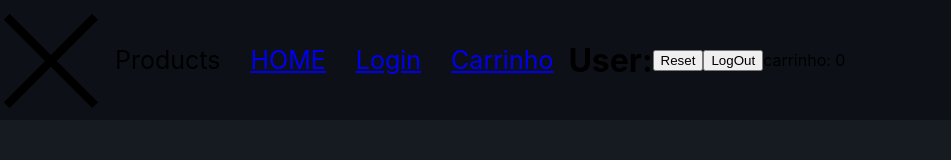
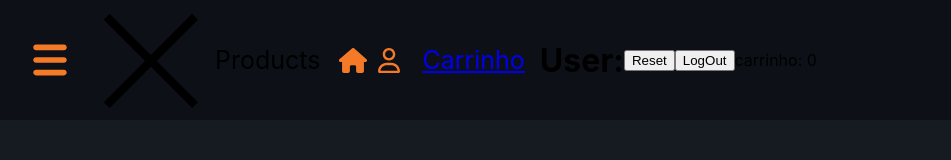
Before and after one commit to Eduardoalmadarodrigues/nubia, a React (Create React App) app: page / in a window 1280 px wide. Shown: the top 160 px of the page, without its empty margins (0-951 px from the left). Built offline with nearby package versions, Linux system fonts and the light colour scheme; no server answers.

Commit message:
Import and add style components
UserButtom, HomeButtom, MenuButton

```diff
--- a/src/Pages/Loja/index.js
+++ b/src/Pages/Loja/index.js
@@ -1,5 +1,5 @@
 import React, { useContext, useState, useEffect } from "react";
-import { Wrapper, Header, Logo, NavLink, ProductsWrapper } from "./style";
+import { Wrapper, Header, Logo, NavLink, ProductsWrapper, UserButtom, HomeButtom, MenuButton } from "./style";
 import { UserContext } from "../../Contexts/UserContext";
 import { ProductList } from "../../Components/ProductList/ProductList";
 import { Link } from "react-router-dom";
@@ -27,6 +27,7 @@ export default function Loja() {
   return (
     <Wrapper>
       <Header>
+      <MenuButton/>
         <Logo />
         <NavLink
           onMouseLeave={() => setProductsListVisibility(false)}
@@ -40,10 +41,10 @@ export default function Loja() {
           ></ProductList>
         </NavLink>
         <Link to="/">
-          <NavLink>HOME</NavLink>
+          <HomeButtom/>
         </Link>
         <Link to="/login">
-          <NavLink>Login</NavLink>
+          <UserButtom/>
         </Link>
         <Link to="/carrinho">
           <NavLink>Carrinho</NavLink>
```
